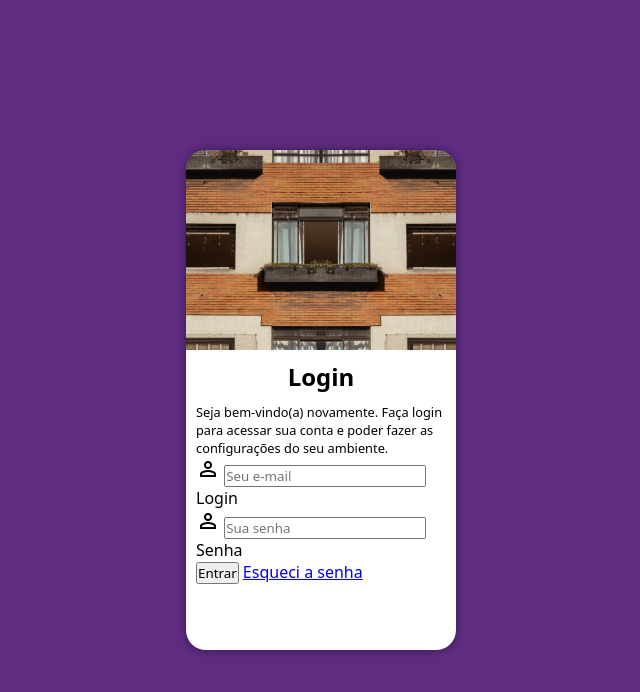
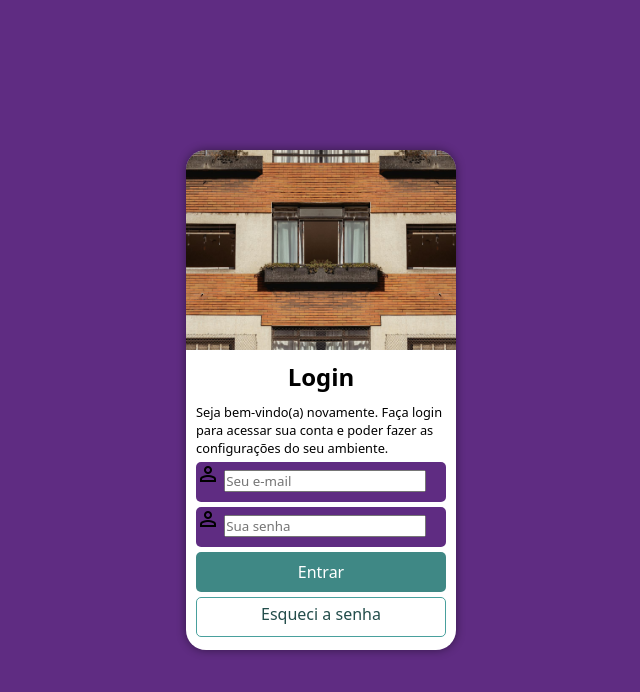
Before and after one commit to caiomatheuss/login-responsivo, a plain HTML site: page conteudo/index.html in a window 1280 px wide. Shown: the whole page, without its empty margins (319-959 px from the left). Drawn offline with nearby package versions, Linux system fonts and the light colour scheme.

Commit message:
reta final do projeto

```diff
--- a/conteudo/index.html
+++ b/conteudo/index.html
@@ -37,7 +37,7 @@
                         <label for="isenha">Senha</label>
                     </div>
                     <input type="submit" value="Entrar">
-                    <a href="#" target="_blank">Esqueci a senha</a>
+                    <a href="#" target="_blank" class="botao">Esqueci a senha</a>
                 </form>
             </div>
         </section>
--- a/estilo/media-query.css
+++ b/estilo/media-query.css
@@ -18,7 +18,6 @@
     #form > p {
         font-size: 0.9em;
     }
-
 }
 
 @media screen and (min-width: 992px) and (max-width: 1200px){
--- a/estilo/style.css
+++ b/estilo/style.css
@@ -61,3 +61,52 @@ main {
 #form > p {
     font-size: 0.8em;
 }
+
+form > .campo {
+    background-color: #5f2c82;
+    width: 100%;
+    display: block;
+    height: 40px;
+    border-radius: 5px;
+    margin: 5px 0px;
+}
+
+.campo > label {
+    display: none;
+}
+
+form > input[type=submit] {
+    display: block;
+    font-size: 1em;
+    width: 100%;
+    height: 40px;
+    background-color: #3f8885;
+    color: white;
+    border: none;
+    border-radius: 5px;
+    cursor: pointer;
+}
+
+form > input[type=submit]:hover {
+    background-color:  #265250;
+}
+
+form > .botao {
+    display: block;
+    text-align: center;
+    font-size: 1em;
+    width: 100%;
+    height: 40px;
+    background-color: white;
+    border: 1px solid #49a09d;
+    border-radius: 5px;
+    text-decoration: none;
+    color: #234d4b;
+    padding-bottom: 5px;
+    padding-top: 5px;
+    margin-top: 5px;
+}
+
+form > .botao:hover {
+    background-color: #64ebe4;
+}
```
